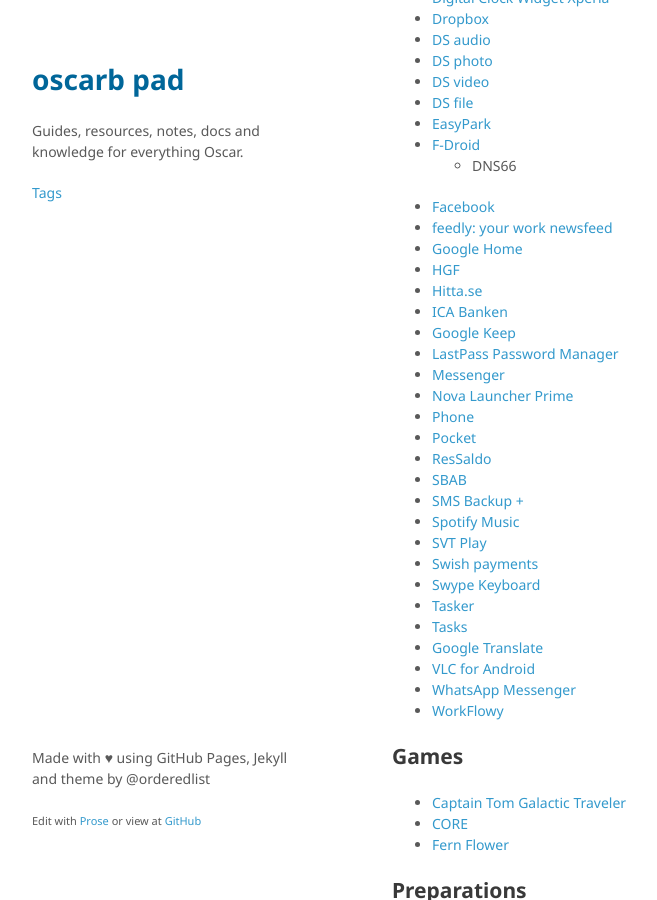
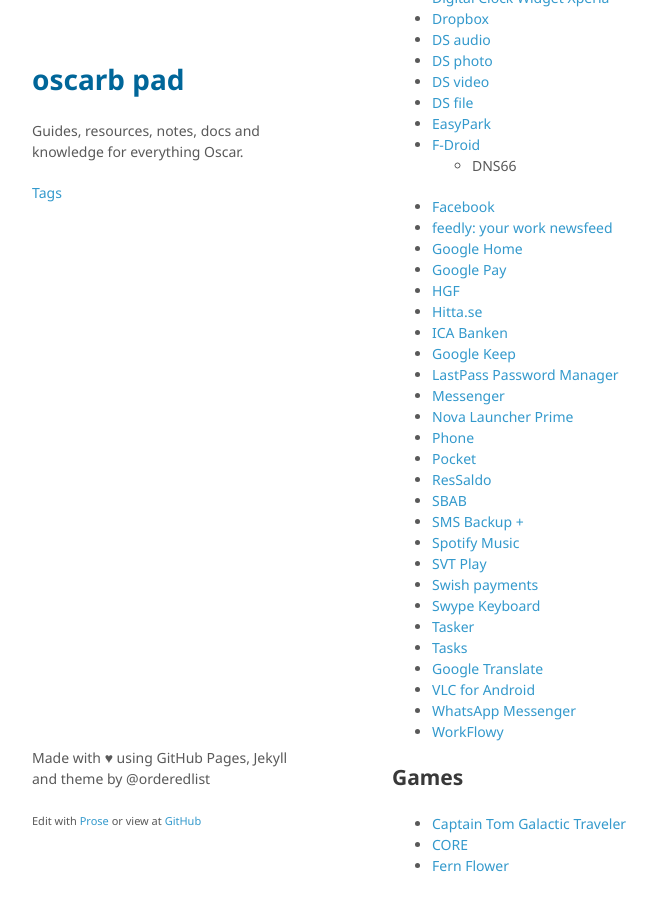
Before and after one commit to oscarb/pad, a Jekyll site: the page built from _docs/android-device-guide.md, in a window 1280 px wide and 900 px high, scrolled down 311 px. Shown: the whole window, without its empty margins (128-785 px from the left). Built offline with Jekyll 4.4.1, drawn with Linux system fonts in a browser that asks for light colours; some web fonts are replaced.

Commit message:
Update android-device-guide.md

```diff
--- a/_docs/android-device-guide.md
+++ b/_docs/android-device-guide.md
@@ -29,6 +29,7 @@ published: true
 * [Facebook](https://play.google.com/store/apps/details?id=com.facebook.katana)
 * [feedly: your work newsfeed](https://play.google.com/store/apps/details?id=com.devhd.feedly)
 * [Google Home](https://play.google.com/store/apps/details?id=com.google.android.apps.chromecast.app)
+* [Google Pay](https://play.google.com/store/apps/details?id=com.google.android.apps.walletnfcrel&rdid=com.google.android.apps.walletnfcrel)
 * [HGF](https://play.google.com/store/apps/details?id=com.mywidz.mwp.hb.app.hyresgastforeningen.wrapper.android)
 * [Hitta.se](https://play.google.com/store/apps/details?id=se.hitta.android.app)
 * [ICA Banken](https://play.google.com/store/apps/details?id=se.icabanken)
```
